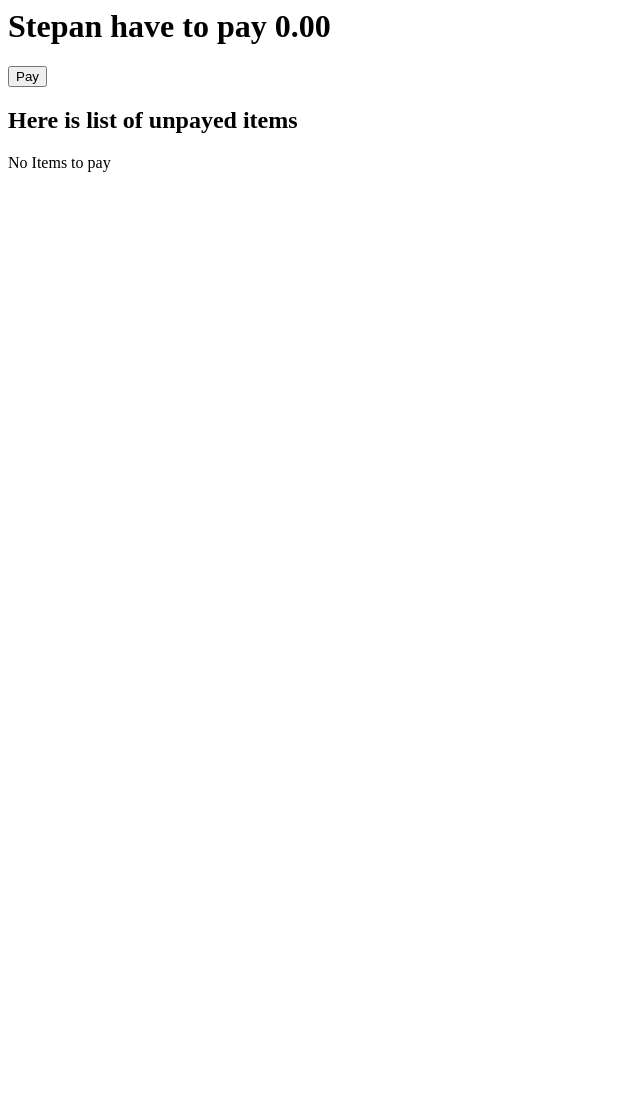
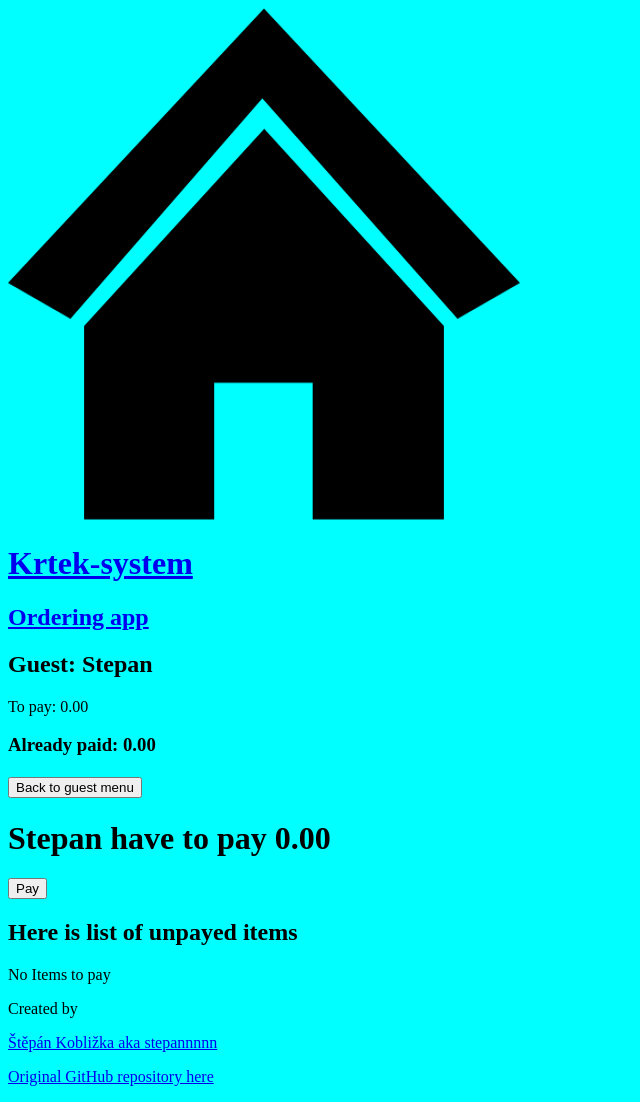
Before and after one commit to stepannnnn/krtek-system, a Django app: page /1/pay/ in a window 1280 px wide. Shown: the whole page, without its empty margins (0-640 px from the left). Before the commit the page ends 172 px from the top, so only its background shows below. Run offline with Django 5.2, Linux system fonts and the light colour scheme; data comes from the database, SQL or seed files in the repository; data that the repository does not hold is empty.

Commit message:
add header and footer, prepare for basic UI

```diff
--- a/krteksystem/orders/templates/orders/all_history.html
+++ b/krteksystem/orders/templates/orders/all_history.html
@@ -1,7 +1,6 @@
 {% extends 'orders/base.html' %}
+{% block content %}
 
-
-{% block content %}
 <h1>You are looking on history of orders</h1>
 <table>
     <tr>
@@ -23,4 +22,5 @@
     </tr>
     {% endfor %}
 </table>
+
 {% endblock %}
--- a/krteksystem/orders/templates/orders/base.html
+++ b/krteksystem/orders/templates/orders/base.html
@@ -6,14 +6,11 @@
         <link rel="stylesheet" href="{% static 'orders/style.css' %}">
     </head>
     <body>
-        <header>
-            {% include "orders/header.html"%}
-        </header>
+        {% include "orders/header.html"%}
+
         {%block content%}
         {%endblock%}
 
-        <footer>
-            {% include "orders/footer.html"%}
-        </footer>
+        {% include "orders/footer.html"%}
     </body>
 </html>
--- a/krteksystem/orders/templates/orders/choose_item.html
+++ b/krteksystem/orders/templates/orders/choose_item.html
@@ -1,3 +1,6 @@
+{% extends 'orders/base.html' %}
+{% block content %}
+
 {% if items_list %}
 <ul>
     {% for item in items_list %}
@@ -13,3 +16,5 @@
 {% else %}
     <p>No Items are available.</p>
 {% endif %}
+
+{% endblock %}
--- a/krteksystem/orders/templates/orders/footer.html
+++ b/krteksystem/orders/templates/orders/footer.html
@@ -0,0 +1,4 @@
+<footer>
+    <p>Created by</p><a href="https://github.com/stepannnnn/"><p>Štěpán Kobližka aka stepannnnn</p></a>
+    <a href="https://github.com/stepannnnn/krtek-system/"><p>Original GitHub repository here</p></a>
+</footer>
--- a/krteksystem/orders/templates/orders/guest_action.html
+++ b/krteksystem/orders/templates/orders/guest_action.html
@@ -1,6 +1,6 @@
 {% extends 'orders/base.html'%}
+{% block content %}
 
-{% block content %}
 <h1> Chose action for guest {{guest.name}} (ID:{{guest.id}})</h1>
 <form action="{% url 'orders:choose_item' guest.id %}" method="get">
     <input type="submit" value="Shop">
@@ -11,4 +11,8 @@
 <form action="{% url 'orders:guest_history' guest.id %}" method="get">
     <input type="submit" value="View my history">
 </form>
+<form action="{% url 'orders:index' %}" method="get">
+    <input type="submit" value="Back to main menu">
+</form>
+
 {% endblock %}
--- a/krteksystem/orders/templates/orders/guest_history.html
+++ b/krteksystem/orders/templates/orders/guest_history.html
@@ -1,3 +1,6 @@
+{% extends 'orders/base.html' %}
+{% block content %}
+
 <h1>Order hisroty of {{guest.name}}</h1>
 <table>
     <tr>
@@ -16,3 +19,6 @@
         <td>{%if order.paid%}Yes{%else%}No{%endif%}</td>
     </tr>
     {% endfor %}
+</table>
+
+{% endblock %}
--- a/krteksystem/orders/templates/orders/header.html
+++ b/krteksystem/orders/templates/orders/header.html
@@ -0,0 +1,17 @@
+{% load static %}
+<!DOCTYPE html>
+<header>
+    <a href=" {% url 'orders:index' %}"><div>
+        <img src="{% static 'orders/img/home-icon.png' %}">
+    <h1>Krtek-system</h1>
+    <h2>Ordering app</h2>
+    </div></a>
+    {% if guest %}
+        <h2>Guest: {{guest.name}}</h2>
+        <p>To pay: {{guest.to_pay}}</p>
+        <h3>Already paid: {{guest.already_paid}}</p>
+        <a href="{% url 'orders:guest_action' guest.id %}">
+            <button> Back to guest menu </button>
+        </a>
+    {% endif %}
+</header>
--- a/krteksystem/orders/templates/orders/index.html
+++ b/krteksystem/orders/templates/orders/index.html
@@ -1,11 +1,11 @@
 {% extends 'orders/base.html'%}
+{% block content %}
 
-{% block content %}
 <h1> Select guest </h1>
 {% if guest_list %}
 <ul>
     {% for guest in guest_list %}
-    <li><a href="{% url 'orders:guest action' guest.id %}">{{ guest.name }}<a></li>
+    <li><a href="{% url 'orders:guest_action' guest.id %}">{{ guest.name }}<a></li>
     {% endfor %}
 </ul>
 {% else %}
@@ -14,4 +14,5 @@
 <h1> Or view order history </h1>
 <form action="{% url 'orders:history' %}" method="get">
     <input type="submit" value="View orders history">
+</form>
 {% endblock %}
--- a/krteksystem/orders/templates/orders/ordering.html
+++ b/krteksystem/orders/templates/orders/ordering.html
@@ -1,3 +1,6 @@
+{% extends 'orders/base.html' %}
+{% block content %}
+
 <h1>Thanks for purchease</h1>
 <h2>User {{guest.name}} ordered {{item.name}} for {{item.price}}. </h2>
 <p>Price vas added to your bill. Now you have {{guest.to_pay}} left to pay.</p>
@@ -6,3 +9,5 @@
     {% csrf_token %}
     <input type="submit" value="Pay here">
 <h2>Order was made at {{order.time|date:"H:i:s  j.m.Y"}}.</h2>
+
+{% endblock %}
--- a/krteksystem/orders/templates/orders/pay.html
+++ b/krteksystem/orders/templates/orders/pay.html
@@ -1,3 +1,6 @@
+{% extends 'orders/base.html' %}
+{% block content %}
+
 <h1>{{guest.name}} have to pay {{guest.to_pay}}</h1>
 
 <form action="{% url 'orders:paying' guest.id%}" method="post">
@@ -16,3 +19,4 @@
 {% else %}
     <p>No Items to pay</p>
 {% endif %}
+{% endblock %}
--- a/krteksystem/orders/urls.py
+++ b/krteksystem/orders/urls.py
@@ -4,7 +4,7 @@ from . import views
 app_name = "orders"
 urlpatterns = [
     path("", views.IndexView.as_view(), name="index"),
-    path("<int:pk>/", views.guest_action, name="guest action"),
+    path("<int:pk>/", views.guest_action, name="guest_action"),
     path("history/", views.AllHistoryViev.as_view(), name="history"),
     path("<int:pk>/choose_item/", views.ChooseItemView.as_view(), name="choose_item"),
     path("<int:pk>/choose_item/ordering/", views.ordering, name="ordering"),
```
Also changed, not shown: krteksystem/orders/static/orders/img/home-icon.png (added).
